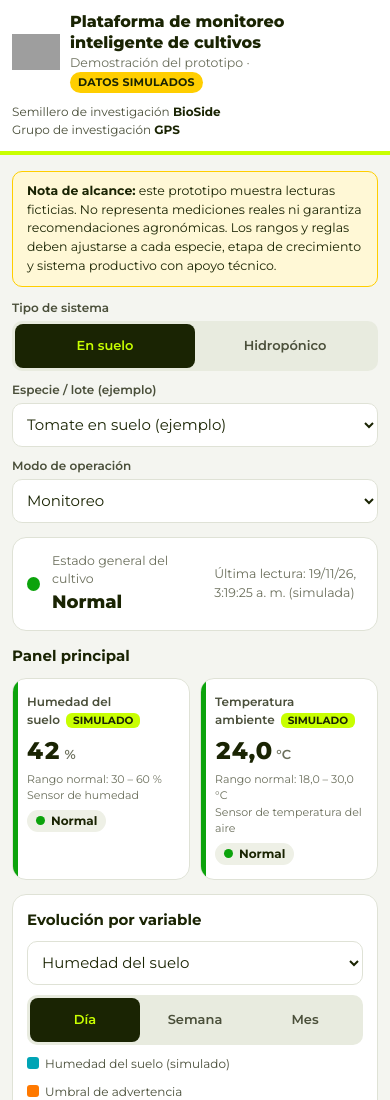
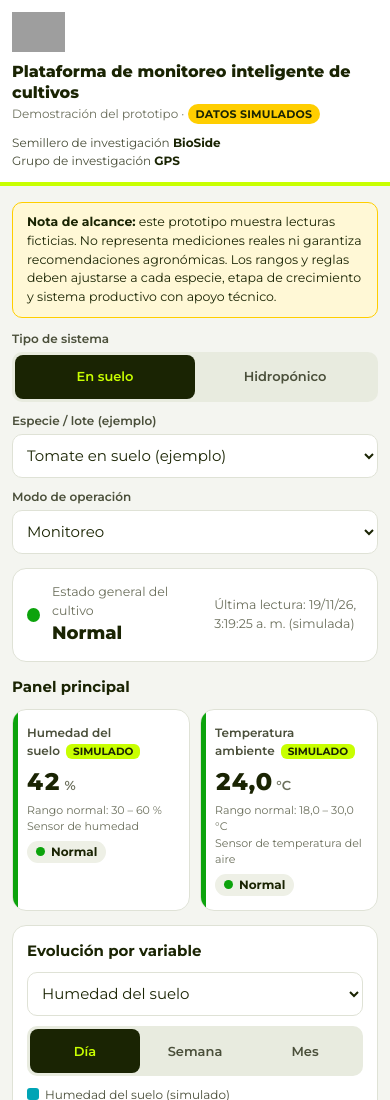
Before and after one commit to SEBASCF13/monitoreo-cultivos-demo, a plain HTML site: page index.html in a window 390 px wide. Shown: the top 1100 px of the page. Drawn offline with Linux system fonts and the light colour scheme; grey boxes are pictures that could not be loaded.

Commit message:
Corrige encabezado en celular: logo y título apilados sin desbordar
Co-Authored-By: Claude Haiku 5.5 <noreply@anthropic.com>
Claude-Session: https://claude.ai/code/session_01QYmfdRD8y4GQBKVHhg8i6V

```diff
--- a/index.html
+++ b/index.html
@@ -39,7 +39,8 @@
   header.top { background: var(--card); border-bottom: 4px solid var(--brand-lime); }
   .top .wrap { display: flex; align-items: center; justify-content: space-between; gap: 16px; padding-top: 14px; padding-bottom: 14px; flex-wrap: wrap; }
   .brand { display: flex; align-items: center; gap: 14px; }
-  .brand img { height: 46px; width: auto; display: block; }
+  .brand img { height: 46px; width: auto; max-width: 100%; display: block; }
+  .brand-text { min-width: 0; }
   .brand .fallback { display: none; font-weight: 800; color: var(--brand-dark); }
   .brand-text h1 { font-size: 18px; margin: 0; font-weight: 800; color: var(--brand-dark); }
   .brand-text p { margin: 0; font-size: 12.5px; color: var(--muted); }
@@ -113,9 +114,13 @@
   @media (max-width: 720px) {
     .wrap { padding: 0 12px; }
     .top .wrap { flex-direction: column; align-items: flex-start; gap: 10px; padding-top: 12px; padding-bottom: 12px; }
-    .brand { gap: 10px; }
-    .brand img { height: 36px; }
-    .brand-text h1 { font-size: 16px; line-height: 1.3; }
+    .brand { gap: 10px; flex-direction: column; align-items: flex-start; width: 100%; min-width: 0; }
+    .brand img { height: 40px; width: auto; max-width: 100%; }
+    .brand .fallback { font-size: 18px; }
+    .brand-text { min-width: 0; width: 100%; }
+    .brand-text h1 { font-size: 16px; line-height: 1.3; overflow-wrap: anywhere; }
+    .brand-text p { font-size: 12px; }
+    .top .wrap { width: 100%; box-sizing: border-box; }
     .groups { text-align: left; font-size: 12px; }
     .toolbar { flex-direction: column; align-items: stretch; gap: 10px; margin: 12px 0; }
     .field { min-width: 0; width: 100%; }
```
